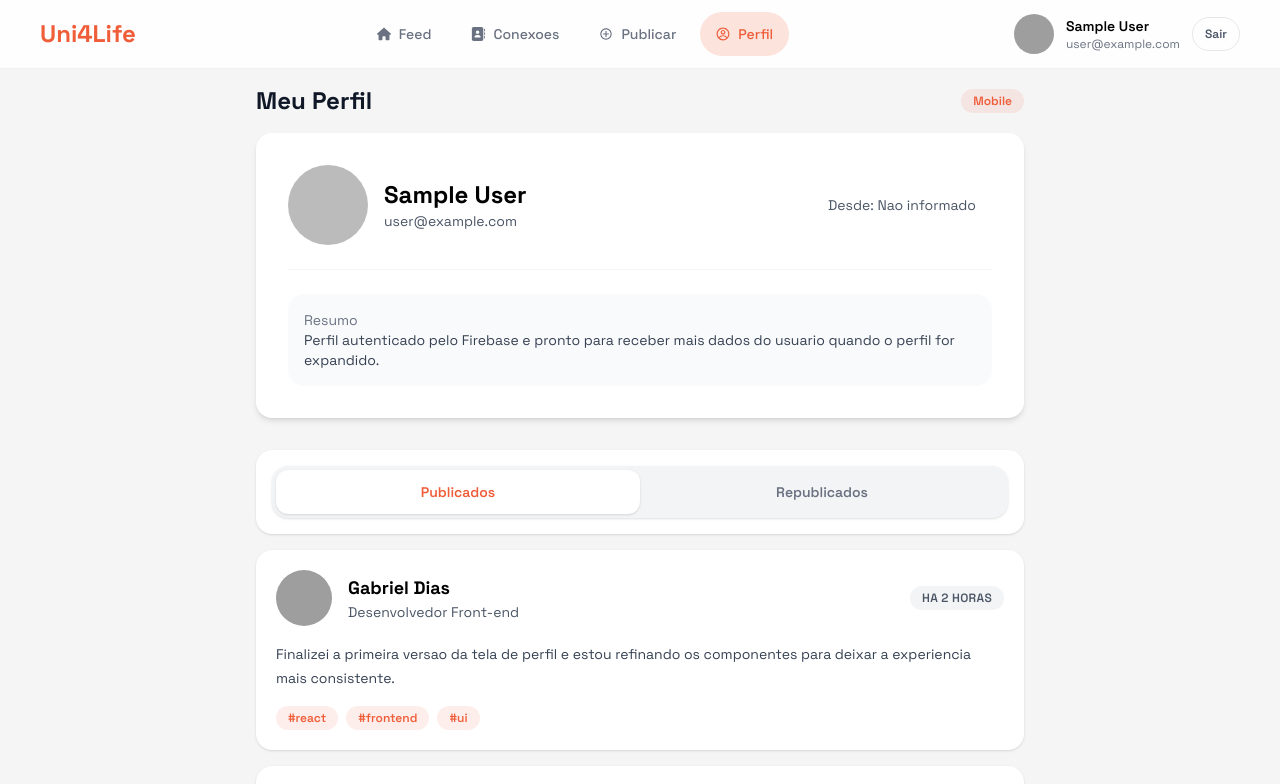
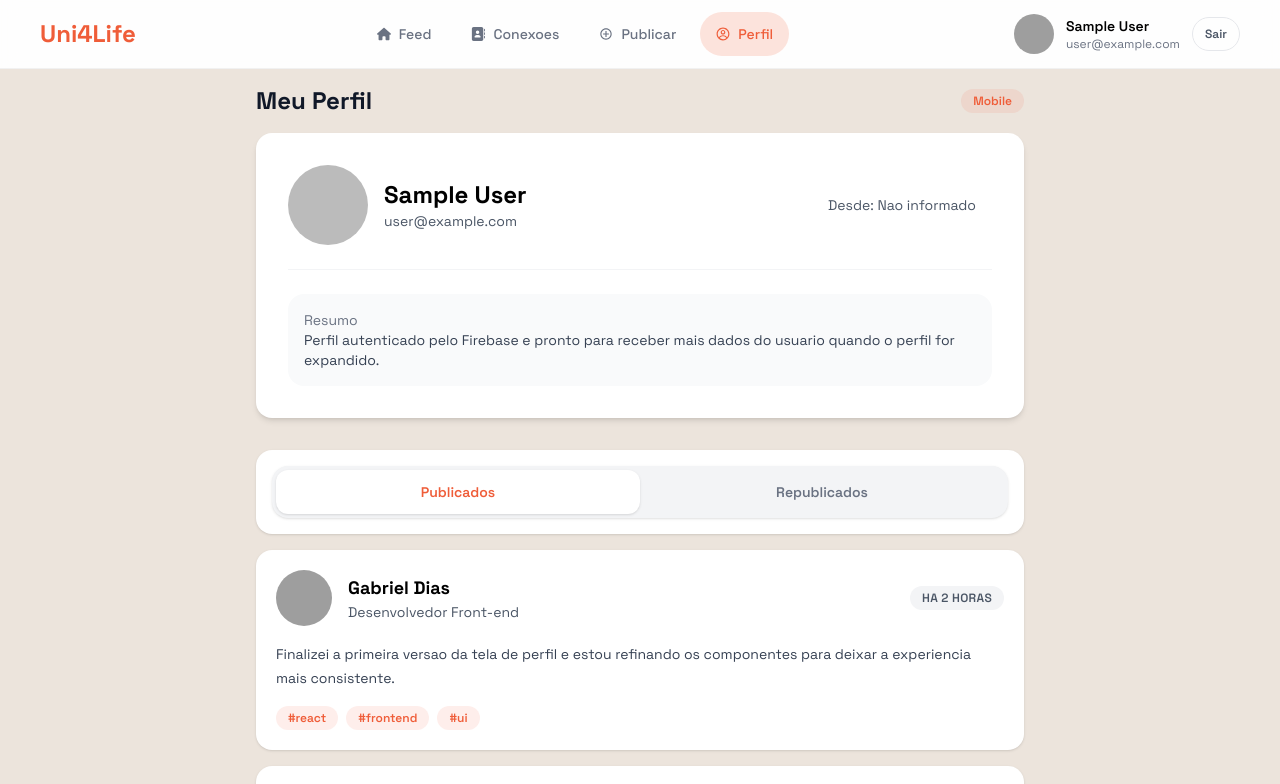
Before and after one commit to gabrieldias102/uni4life-v2, a React (Vite) app: page /profile in a window 1280 px wide. Shown: the top 784 px of the page. Built offline with nearby package versions, Linux system fonts and the light colour scheme; no server answers; sample sign-in values are in the browser's storage; grey boxes are pictures that could not be loaded.

Commit message:
fix: ajusta erro

```diff
--- a/src/pages/Profile/index.tsx
+++ b/src/pages/Profile/index.tsx
@@ -13,7 +13,7 @@ export default function Profile() {
   const { posts, loading, error } = useProfilePosts(user?.uid, activeView);
 
   return (
-    <main className="min-h-screen bg-neutral-100 px-3 pb-8 pt-4 sm:px-6">
+    <main className="min-h-screen px-3 pb-8 pt-4 sm:px-6">
       <div className="mx-auto w-full max-w-3xl">
         <header className="mb-4 flex items-center justify-between">
           <h1 className="text-xl font-bold text-gray-900 sm:text-2xl">
```
